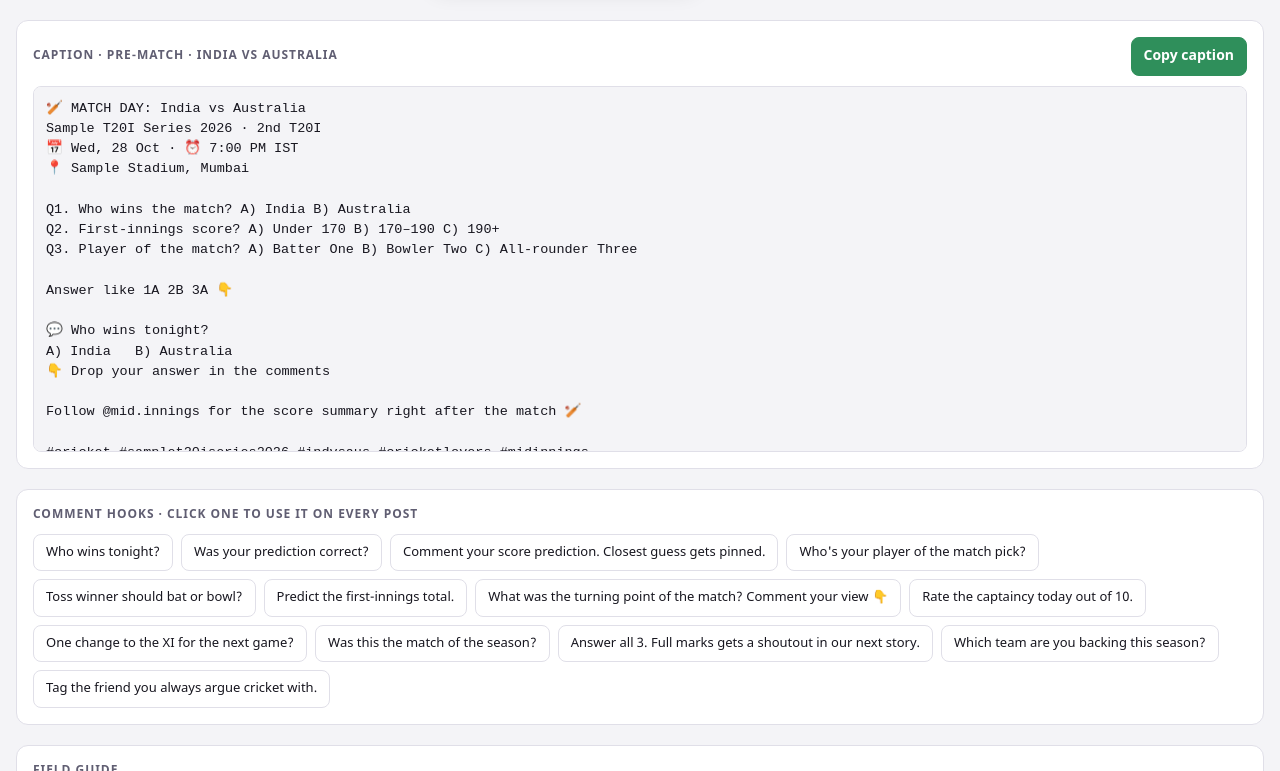
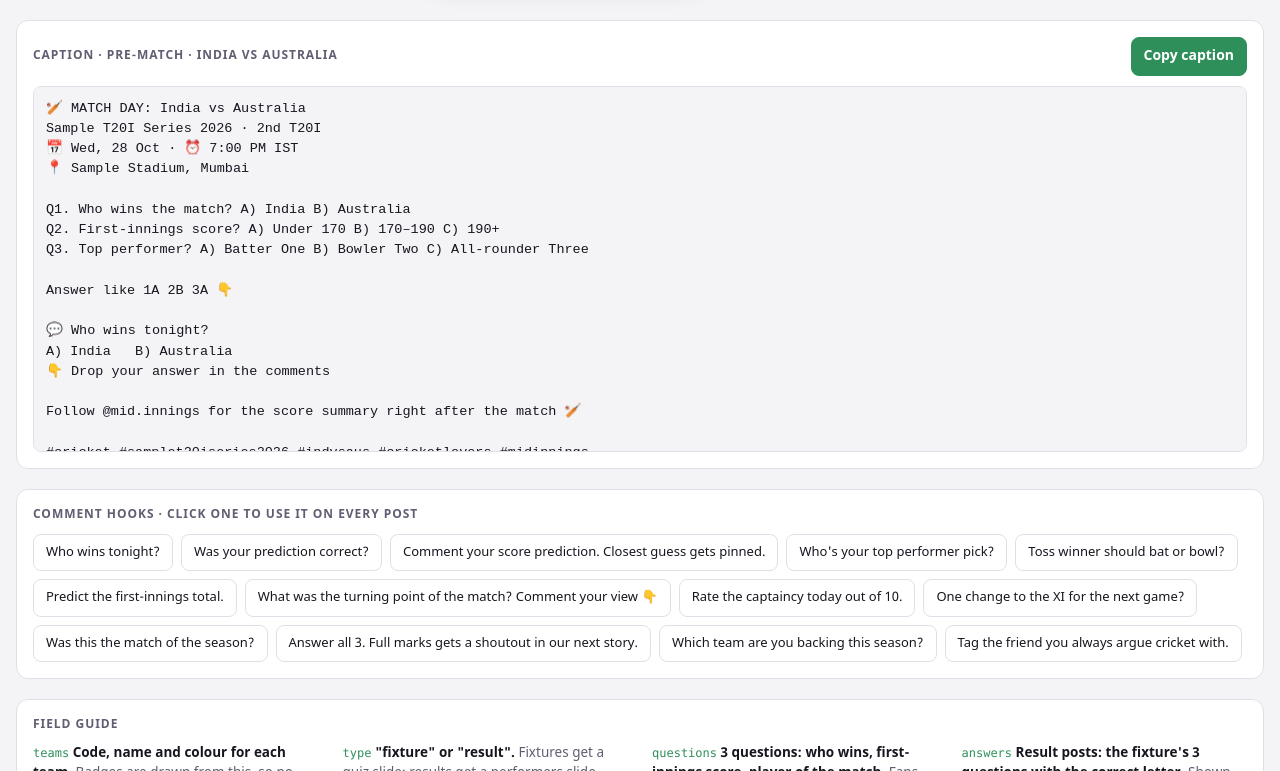
Before and after one commit to beam-wave/socialmedia, a plain HTML site: page channels/mid.innings/template.html in a window 1280 px wide. Shown: the part 1394-2165 px from the top of the page. Drawn offline with nearby package versions, Linux system fonts and the light colour scheme.

Commit message:
mid.innings quiz: Q3 is 'Top performer?' to match the auto result's answer
Co-Authored-By: Beam Wave <beam-wave@users.noreply.github.com>

```diff
--- a/agent/schemas/mid-innings.json
+++ b/agent/schemas/mid-innings.json
@@ -164,7 +164,7 @@
                           ],
                           "additionalProperties": false
                         },
-                        "description": "Exactly: Q1 who wins the match (two team names), Q2 first-innings score bands (3 options), Q3 player of the match (3 player names)"
+                        "description": "Exactly: Q1 who wins the match (two team names), Q2 first-innings score bands (3 options), Q3 "Top performer?" (3 player names)"
                       },
                       "hook": {
                         "type": "object",
--- a/channels/mid.innings/template.html
+++ b/channels/mid.innings/template.html
@@ -119,7 +119,7 @@ const HOOKS=[
   {q:"Who wins *tonight*?",options:"teams"},
   {q:"Was your *prediction correct*?",q_hi:"आपका *प्रेडिक्शन* सही निकला?",options:["All 3 right","2 right","1 or none"]},
   {q:"Comment *your score prediction*. Closest guess gets pinned.",q_hi:"अपना *स्कोर प्रेडिक्शन* लिखो, सबसे सही वाला पिन होगा।"},
-  {q:"Who's your *player of the match* pick?",q_hi:"आपका *प्लेयर ऑफ़ द मैच* कौन?"},
+  {q:"Who's your *top performer* pick?",q_hi:"आपका *टॉप परफ़ॉर्मर* कौन?"},
   {q:"Toss winner should *bat or bowl*?",options:["Bat first","Bowl first"]},
   {q:"Predict the *first-innings total*.",options:["Under 160","160–180","180–200","200+"]},
   {q:"What was the *turning point* of the match? Comment your view 👇",q_hi:"मैच का *टर्निंग पॉइंट* क्या था? कमेंट में अपनी राय लिखो 👇"},
@@ -239,13 +239,13 @@ Studio.mount({
     posts:[
       {type:"fixture",series:"Sample T20I Series 2026",match:"2nd T20I",format:"T20 · Day/Night",team1:"IND",team2:"AUS",form1:"WWLWW",form2:"WLWLW",date:"Wed, 28 Oct",time:"7:00 PM IST",venue:"Sample Stadium, Mumbai",
         watch:[{name:"Batter One",team:"IND",stat:"212 runs · SR 168"},{name:"Bowler Two",team:"AUS",stat:"9 wkts · Econ 6.8"},{name:"All-rounder Three",team:"IND",stat:"6 wkts · 140 runs"}],
-        questions:[{q:"Who wins the match?",options:["India","Australia"]},{q:"First-innings score?",options:["Under 170","170–190","190+"]},{q:"Player of the match?",options:["Batter One","Bowler Two","All-rounder Three"]}],
+        questions:[{q:"Who wins the match?",options:["India","Australia"]},{q:"First-innings score?",options:["Under 170","170–190","190+"]},{q:"Top performer?",options:["Batter One","Bowler Two","All-rounder Three"]}],
         hook:{q:"Who wins *tonight*?",options:"teams"}},
       {type:"result",series:"Sample T20I Series 2026",match:"2nd T20I",team1:"IND",team2:"AUS",winner:"IND",venue:"Sample Stadium, Mumbai",
         result:"*India* beat Australia by 6 wickets",
         innings:[{team:"AUS",runs:184,wkts:7,overs:"20.0"},{team:"IND",runs:188,wkts:4,overs:"18.3"}],
         pom:{name:"Batter One",figures:"78* (44)"},
-        answers:[{q:"Who wins the match?",options:["India","Australia"],answer:"A"},{q:"First-innings score?",options:["Under 170","170–190","190+"],answer:"B",note:"Australia made 184/7"},{q:"Player of the match?",options:["Batter One","Bowler Two","All-rounder Three"],answer:"A"}],
+        answers:[{q:"Who wins the match?",options:["India","Australia"],answer:"A"},{q:"First-innings score?",options:["Under 170","170–190","190+"],answer:"B",note:"Australia made 184/7"},{q:"Top performer?",options:["Batter One","Bowler Two","All-rounder Three"],answer:"A"}],
         bat:[{name:"Batter One",team:"IND",runs:"78*",balls:44},{name:"Opener Four",team:"AUS",runs:61,balls:39},{name:"Finisher Five",team:"IND",runs:42,balls:21}],
         bowl:[{name:"Bowler Two",team:"AUS",w:3,r:29,ov:4},{name:"Spinner Six",team:"IND",w:2,r:24,ov:4},{name:"Pacer Seven",team:"IND",w:2,r:33,ov:4}],
         hook:{q:"What was the *turning point* of the match? Comment your view 👇",q_hi:"मैच का *टर्निंग पॉइंट* क्या था? कमेंट में अपनी राय लिखो 👇"}}]}
```
Also changed, not shown: agent/.claude/skills/mid-innings/SKILL.md, 1 other file.
